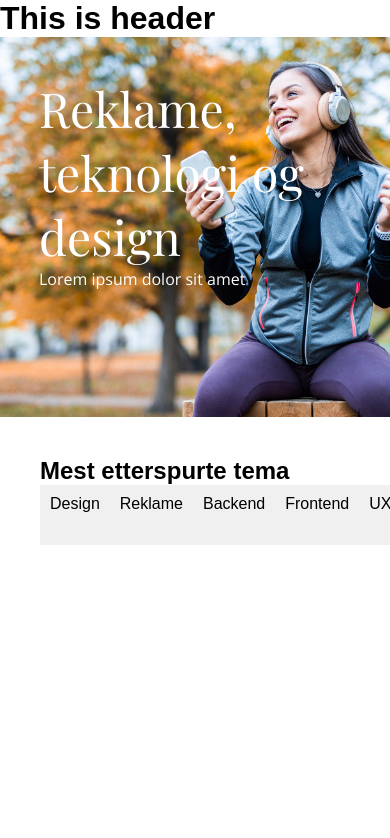
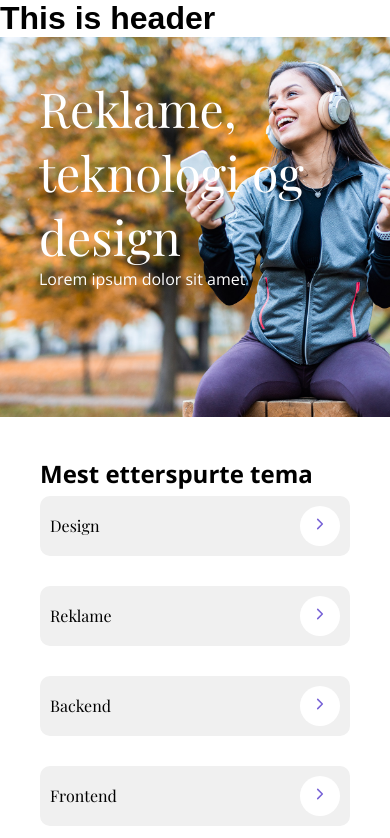
Before and after one commit to gabjcav/Mvh-oppgave, a React (Create React App) app: page / in a window 390 px wide. Shown: the top 838 px of the page. Built offline with nearby package versions, Linux system fonts and the light colour scheme.

Commit message:
made themes-section responsive

```diff
--- a/src/components/MainContainer/index.jsx
+++ b/src/components/MainContainer/index.jsx
@@ -1,6 +1,7 @@
 import React from "react";
 import "../../styles/main.scss";
 import HeroContainer from "../HeroContainer";
+import iconArrow from "../../img/icon-arrow.svg";
 const MainContainer = () => {
   return (
     <main>
@@ -10,20 +11,38 @@ const MainContainer = () => {
         <div id="themes-container">
           <article>
             <p>Design</p>
+            <button className="theme-btn">
+              <img src={iconArrow} alt="Arrow icon for 'Design'" />
+            </button>
           </article>
           <article>
             <p>Reklame</p>
+            <button className="theme-btn">
+              <img src={iconArrow} alt="Arrow icon for 'Reklame' " />
+            </button>
           </article>
           <article>
             <p>Backend</p>
+            <button className="theme-btn">
+              <img src={iconArrow} alt="Arrow icon for 'Backend'" />
+            </button>
           </article>
           <article>
             <p>Frontend</p>
+            <button className="theme-btn">
+              <img src={iconArrow} alt="Arrow icon for 'Frontend'" />
+            </button>
           </article>
           <article>
             <p>UX</p>
+            <button className="theme-btn">
+              <img src={iconArrow} alt="Arrow icon for 'UX'" />
+            </button>
           </article>
         </div>
+      </section>
+      <section>
+        <h3>Slik fungerer det for deg</h3>
       </section>
     </main>
   );
--- a/src/styles/global.scss
+++ b/src/styles/global.scss
@@ -5,7 +5,9 @@
     font-family: sans-serif;
     list-style-type: none;
 }
-
+button{
+    cursor: pointer;
+}
 :root {
     --sans-serif: 'Open Sans', sans-serif;
     --serif: 'Playfair Display', serif;
--- a/src/styles/main.scss
+++ b/src/styles/main.scss
@@ -2,14 +2,40 @@ main{
     height: 100vh;
     #themes{
         padding: 40px;
+        h2{
+            font-family: var(--sans-serif);
+            margin-bottom: 2%;
+        }
         #themes-container{
-            display: flex;
-            flex-direction: row;
-            justify-content: space-around;
+            display: grid;
+            grid-template-columns: repeat( auto-fit, minmax(250px, 1fr) );
+            justify-content: space-between;
+            gap: 10%;
             article {
                 background-color: #f0f0f0;
                 padding: 10px;
                 height: 60px;
+                min-width: 15%;
+                display: flex;
+                flex-direction: row;
+                justify-content: space-between;
+                align-items: center;
+                border-radius: 10px;
+                .theme-btn{
+                    width: 40px;
+                    height: 40px;
+                    background-color: white;
+                    border-radius: 50%;
+                    border: none;
+                    img{
+                        transform: rotateY(180deg);
+                        width: 20px;
+                        height: 20px;
+                    }
+                }
+                p{
+                    font-family: var(--serif);
+                }
             }
         }
     }
```
